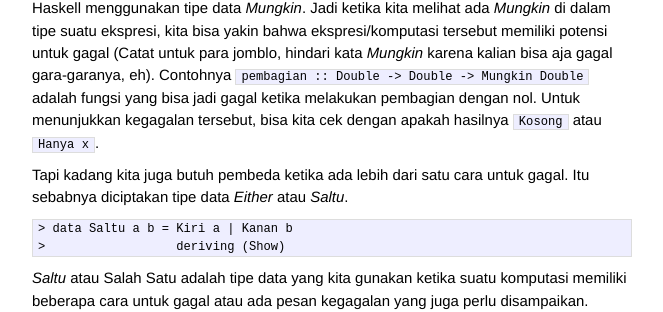
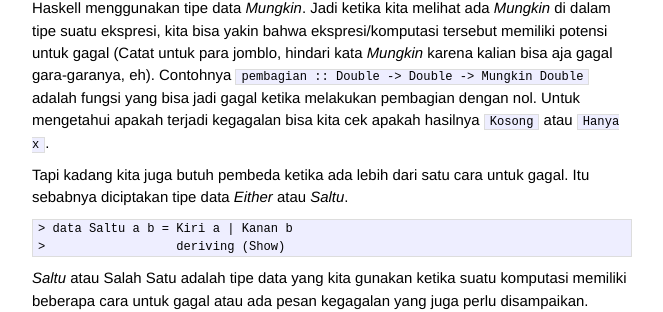
Before and after one commit to matematikaadit/matematikaadit.github.io, a Jekyll site: the page built from _posts/2014-06-19-prelude.md, in a window 1280 px wide. Shown: the part 677-989 px from the top of the page, without its empty margins (308-971 px from the left). Built offline with Jekyll 4.4.1, drawn with Linux system fonts in a browser that asks for light colours.

Commit message:
sedikit pembetulan kata

```diff
--- a/_posts/2014-06-19-prelude.md
+++ b/_posts/2014-06-19-prelude.md
@@ -42,7 +42,7 @@ ekspresi/komputasi tersebut memiliki potensi untuk gagal (Catat untuk para
 jomblo, hindari kata *Mungkin* karena kalian bisa aja gagal gara-garanya,
 eh). Contohnya `pembagian :: Double -> Double -> Mungkin Double` adalah
 fungsi yang bisa jadi gagal ketika melakukan pembagian dengan nol.
-Untuk menunjukkan kegagalan tersebut, bisa kita cek dengan apakah hasilnya
+Untuk mengetahui apakah terjadi kegagalan bisa kita cek apakah hasilnya
 `Kosong` atau `Hanya x`.
 
 Tapi kadang kita juga butuh pembeda ketika ada lebih dari satu cara untuk
```
